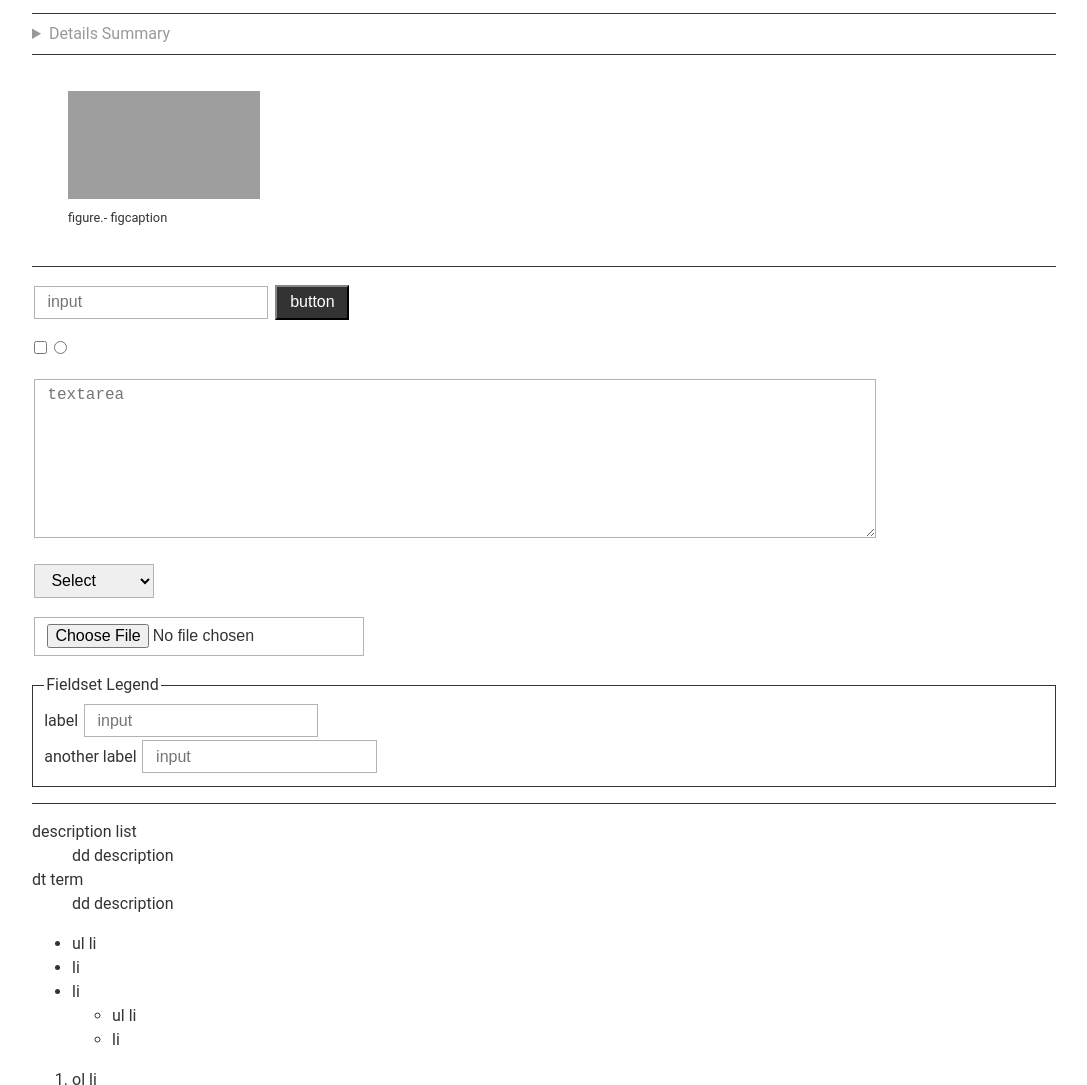
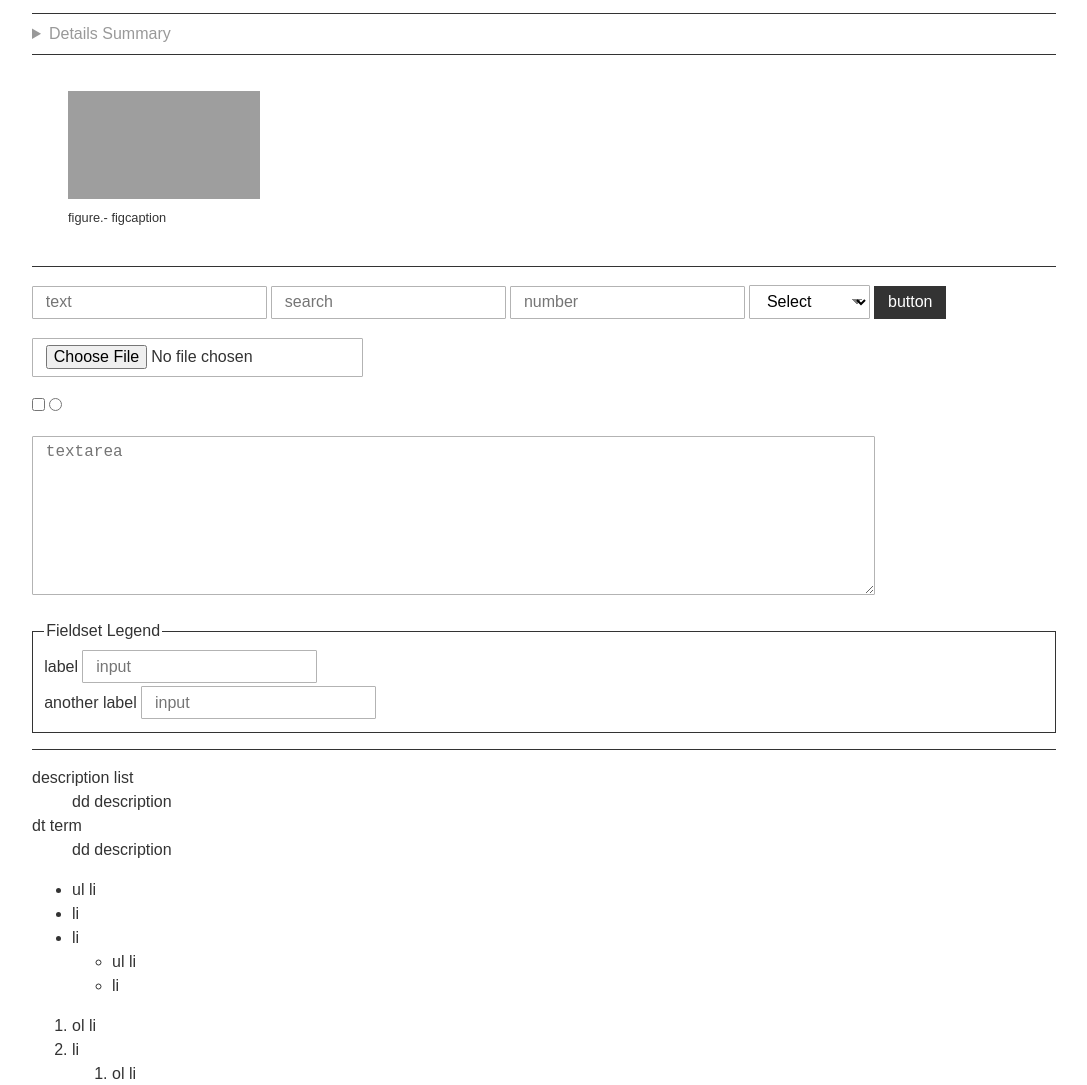
Before and after one commit to rdosantillan/m.normalize, a plain HTML site: page index.html in a window 1280 px wide. Shown: the part 1198-2283 px from the top of the page, without its empty margins (96-1183 px from the left). Drawn offline with Linux system fonts and the light colour scheme; grey boxes are pictures that could not be loaded.

Commit message:
Select tag stylized. Roboto font removed from font-family. Input types tested on index. Start documentation on README file

```diff
--- a/_normalize.scss
+++ b/_normalize.scss
@@ -1,6 +1,8 @@
 /*
- *
+ * mNormalize v1.0.0
  * Custom Normalize File for M projects
+ * MIT License
+ * https://github.com/flkt-crnpio/m.normalize
  */
 @charset "UTF-8";
 @import "_vars";
@@ -25,8 +27,8 @@ a {
     background-color: transparent;
     cursor: pointer;
     touch-action: manipulation;
+    -ms-touch-action: manipulation;
     transition: $m-transition;
-    -ms-touch-action: manipulation;
     &:active,
     &:hover,
     &:focus {
@@ -50,9 +52,9 @@ section {
 }
 
 summary {
-    display: list-item;
     color: lighten($m-color, 40);
     cursor: pointer;
+    display: list-item;
     font-size: $m-font-size;
     transition: $m-transition;
     &:focus,
@@ -180,7 +182,7 @@ textarea,
 select {
     font-size: $m-font-size;
     font-weight: normal;
-    margin: .1em;
+    margin: .1em 0;
     padding: .4em .8em;
     transition: $m-transition;
 }
@@ -188,7 +190,9 @@ select {
 input,
 textarea,
 select {
+    background: transparent;
     border: 1px solid lighten($m-color, 50);
+    border-radius: 1px;
     &:focus,
     &:hover {
         border-color: $m-color;
@@ -196,15 +200,27 @@ select {
     }
 }
 
+select {
+    appearance: none;
+    -moz-appearance: none;
+    -webkit-appearance: textfield;
+    background-image: linear-gradient(45deg, transparent 50%, gray 50%), linear-gradient(-45deg, transparent 50%, gray 50%);
+    background-position: 90% 50%, calc(90% + 5px) 50%;
+    background-size: 5px 5px, 5px 5px;
+    background-repeat: no-repeat;
+}
+
 button,
 input[type="button"],
 input[type="reset"],
 input[type="submit"] {
+    appearance: auto;
+    -moz-appearance: button;
+    -webkit-appearance: button;
     background: $m-color;
-    border-color: $m-color;
+    border: 1px solid $m-color;
     color: $m-background;
     cursor: pointer;
-    -webkit-appearance: button;
     &:focus,
     &:hover {
         background: darken($m-color, 50);
@@ -243,11 +259,15 @@ input[type="number"]::-webkit-outer-spin-button {
 }
 
 input[type="search"] {
+    appearance: auto;
+    -moz-appearance: textfield;
     -webkit-appearance: textfield;
 }
 
 input[type="search"]::-webkit-search-cancel-button,
 input[type="search"]::-webkit-search-decoration {
+    appearance: none;
+    -moz-appearance: none;
     -webkit-appearance: none;
 }
 
@@ -260,18 +280,19 @@ template {
     display: none;
 }
 
-[aria-busy="true"],
-.bussy {
+.bussy,
+[aria-busy="true"] {
     cursor: progress;
 }
 
-[aria-controls],
-.controls {
+
+.controls,
+[aria-controls] {
     cursor: pointer;
 }
 
+.disabled,
 [aria-disabled],
-.disabled,
 [disabled],
 [disabled]:active,
 [disabled]:focus,
@@ -281,14 +302,14 @@ template {
     pointer-events: none;
 }
 
-[hidden],
-.hidden {
+.hidden,
+[hidden] {
     display: none;
     pointer-events: none;
 }
 
-[readonly],
-.readonly {
+.readonly,
+[readonly] {
     cursor: default;
     pointer-events: none;
 }
--- a/_vars.scss
+++ b/_vars.scss
@@ -1,7 +1,7 @@
 $m-background:  #fff;
 $m-color:       #333;
 
-$m-font-family: 'Roboto', Arial, Helvetica, sans-serif;
+$m-font-family: Arial, Helvetica, sans-serif;
 $m-font-size:   16px;
 $m-code-family: monospace;
 $m-line-height: 1.5em;
--- a/index.html
+++ b/index.html
@@ -78,17 +78,9 @@
             </figure>
             <hr>
             <p>
-                <input type="text" name="" value="" placeholder="input">
-                <button type="button" name="button">button</button>
-            </p>
-            <p>
-                <input type="checkbox" name="" value="">
-                <input type="radio" name="" value="">
-            </p>
-            <p>
-                <textarea name="name" rows="8" cols="80" placeholder="textarea"></textarea>
-            </p>
-            <p>
+                <input type="text" placeholder="text">
+                <input type="search" placeholder="search">
+                <input type="number" placeholder="number">
                 <select>
                     <option disabled value="" selected>Select</option>
                     <option value="1">option 1</option>
@@ -98,9 +90,17 @@
                         <option value="4">group 2</option>
                     </optgroup>
                 </select>
+                <button type="button" name="button">button</button>
             </p>
             <p>
                 <input type="file" name="" value="">
+            </p>
+            <p>
+                <input type="checkbox" name="" value="">
+                <input type="radio" name="" value="">
+            </p>
+            <p>
+                <textarea name="name" rows="8" cols="80" placeholder="textarea"></textarea>
             </p>
             <p>
                 <form>
```
Also changed, not shown: README.md, normalize.css, 1 other file.
